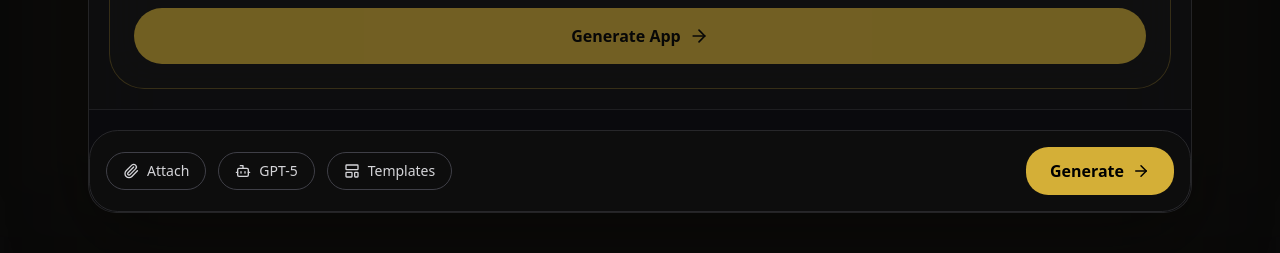
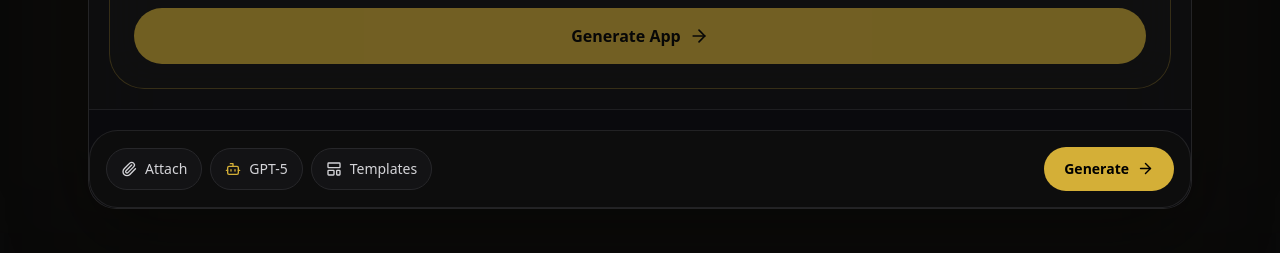
Before and after one commit to thiteswapnil1212-hue/ANVIX-AI, a Next.js app: page / in a window 1280 px wide. Shown: the part 2100-2353 px from the top of the page. Built offline with nearby package versions, Linux system fonts and the light colour scheme; no server answers.

Commit message:
Improve prompt toolbar UI

```diff
--- a/components/ai/PromptToolbar.tsx
+++ b/components/ai/PromptToolbar.tsx
@@ -1,35 +1,77 @@
+
 "use client";
 
-import { Paperclip, Bot, LayoutTemplate, ArrowRight } from "lucide-react";
+import {
+  Paperclip,
+  Bot,
+  LayoutTemplate,
+  ArrowRight,
+} from "lucide-react";
 
-export default function PromptToolbar() {
+type PromptToolbarProps = {
+  onAttach?: () => void;
+  onModelSelect?: () => void;
+  onTemplates?: () => void;
+  onGenerate?: () => void;
+  isGenerating?: boolean;
+};
+
+export default function PromptToolbar({
+  onAttach,
+  onModelSelect,
+  onTemplates,
+  onGenerate,
+  isGenerating = false,
+}: PromptToolbarProps) {
+  const buttonClass =
+    "inline-flex items-center justify-center gap-2 rounded-xl border border-zinc-800 bg-zinc-900/60 px-3.5 py-2.5 text-sm font-medium text-zinc-300 transition-all duration-200 hover:border-[#D4AF37]/50 hover:bg-[#D4AF37]/5 hover:text-white focus-visible:outline-none focus-visible:ring-2 focus-visible:ring-[#D4AF37]";
+
   return (
-    <div className="mt-5 flex flex-wrap items-center justify-between gap-4 rounded-2xl border border-zinc-800 bg-[#0D0D0D] p-4">
-
-      <div className="flex flex-wrap items-center gap-3">
-
-        <button className="flex items-center gap-2 rounded-xl border border-zinc-700 px-4 py-2 text-sm text-zinc-300 transition hover:border-[#D4AF37] hover:text-white">
+    <div className="mt-5 flex flex-col gap-3 rounded-2xl border border-zinc-800/80 bg-[#0D0D0D] p-3 sm:flex-row sm:items-center sm:justify-between sm:p-4">
+      <div className="flex flex-wrap items-center gap-2">
+        <button
+          type="button"
+          onClick={onAttach}
+          className={buttonClass}
+        >
           <Paperclip size={16} />
           Attach
         </button>
 
-        <button className="flex items-center gap-2 rounded-xl border border-zinc-700 px-4 py-2 text-sm text-zinc-300 transition hover:border-[#D4AF37] hover:text-white">
-          <Bot size={16} />
+        <button
+          type="button"
+          onClick={onModelSelect}
+          className={buttonClass}
+        >
+          <Bot size={16} className="text-[#D4AF37]" />
           GPT-5
         </button>
 
-        <button className="flex items-center gap-2 rounded-xl border border-zinc-700 px-4 py-2 text-sm text-zinc-300 transition hover:border-[#D4AF37] hover:text-white">
+        <button
+          type="button"
+          onClick={onTemplates}
+          className={buttonClass}
+        >
           <LayoutTemplate size={16} />
           Templates
         </button>
-
       </div>
 
-      <button className="flex items-center gap-2 rounded-xl bg-[#D4AF37] px-6 py-3 font-semibold text-black transition hover:scale-105">
-        Generate
-        <ArrowRight size={18} />
+      <button
+        type="button"
+        onClick={onGenerate}
+        disabled={isGenerating}
+        className="group inline-flex w-full items-center justify-center gap-2 rounded-xl bg-[#D4AF37] px-5 py-3 text-sm font-semibold text-black transition-all duration-200 hover:bg-[#E5C45B] focus-visible:outline-none focus-visible:ring-2 focus-visible:ring-[#D4AF37] focus-visible:ring-offset-2 focus-visible:ring-offset-[#0D0D0D] disabled:cursor-not-allowed disabled:opacity-60 sm:w-auto"
+      >
+        {isGenerating ? "Generating..." : "Generate"}
+
+        {!isGenerating && (
+          <ArrowRight
+            size={17}
+            className="transition-transform duration-200 group-hover:translate-x-1"
+          />
+        )}
       </button>
-
     </div>
   );
 }
```
